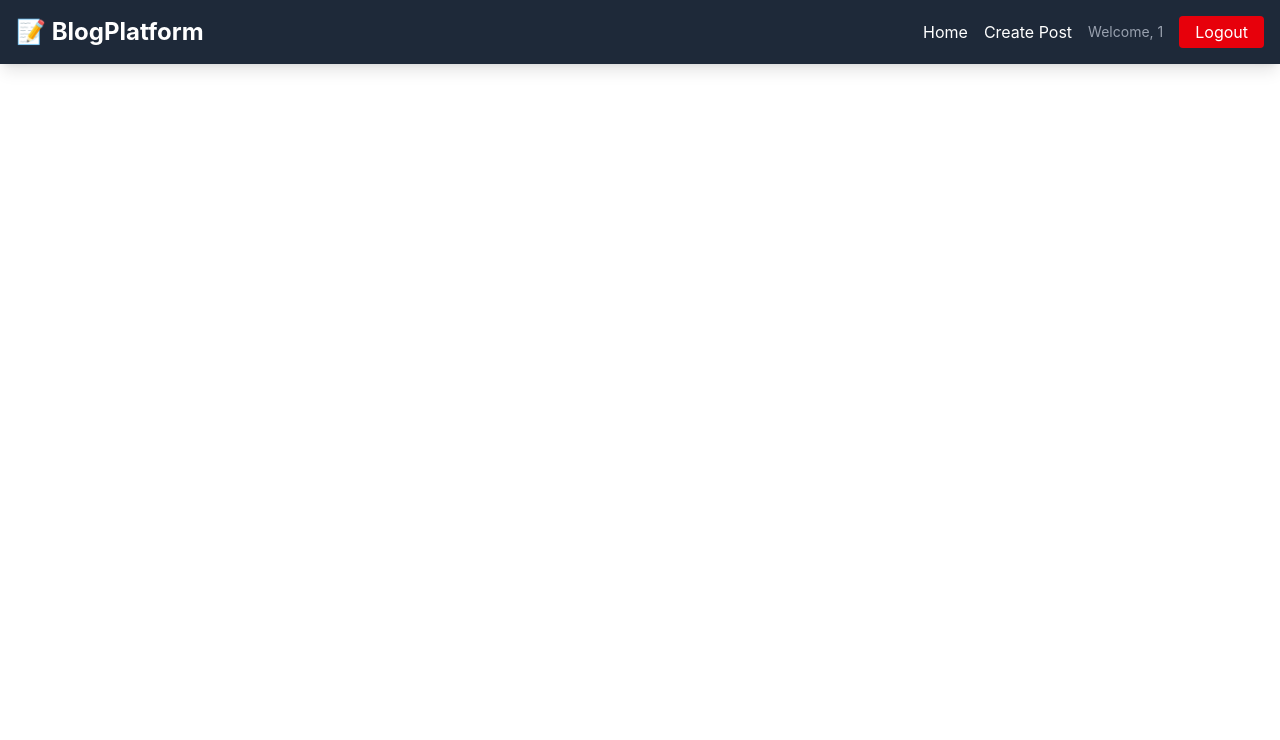
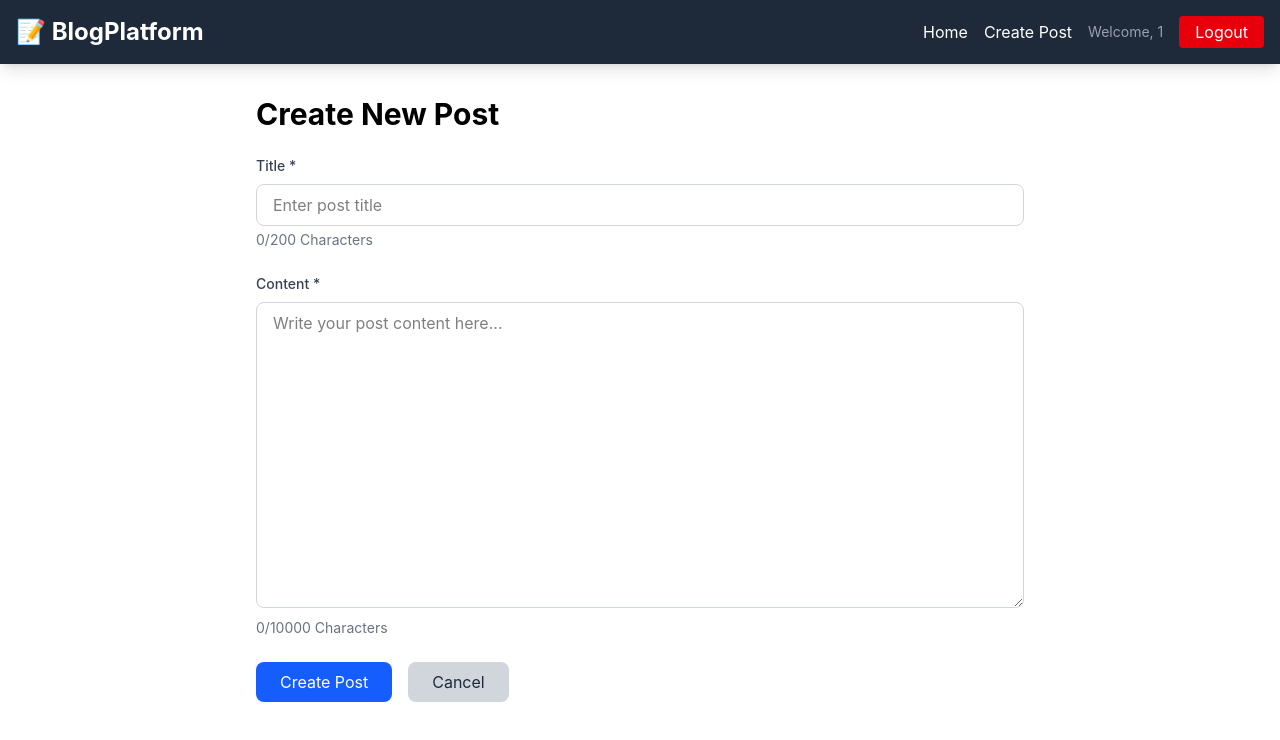
Before and after one commit to xbaelal/WriteSpace, a React (Vite) app in the folder frontend/: page /create in a window 1280 px wide. Shown: the top 740 px of the page. Built offline with nearby package versions, Linux system fonts and the light colour scheme; no server answers; sample sign-in values are in the browser's storage.

Commit message:
Complete blog platform with authentication, CRUD operations, toasts, and UX improvements

```diff
--- a/frontend/package.json
+++ b/frontend/package.json
@@ -15,6 +15,7 @@
     "axios": "^1.18.1",
     "react": "^19.2.7",
     "react-dom": "^19.2.7",
+    "react-hot-toast": "^2.6.0",
     "react-router-dom": "^7.18.1"
   },
   "devDependencies": {
--- a/frontend/src/App.tsx
+++ b/frontend/src/App.tsx
@@ -1,18 +1,20 @@
 import { BrowserRouter, Route, Routes } from "react-router-dom";
 import { AuthProvider } from "./context/AuthContext";
-// import { ProtectedRoute } from "./components/ProtectedRoute";
+import { ProtectedRoute } from "./components/ProtectedRoute";
 import { Navbar } from "./components/Navbar";
 import { Home } from "./pages/Home";
 import { Login } from "./pages/Login";
 import { Signup } from "./pages/Signup";
 import PostDetail from "./pages/PostDetail";
-// import { PostForm } from "./pages/PostForm";
+import PostForm from "./pages/PostForm";
+import ToastProvider from "./components/ToastProvider";
 
 function App() {
   return (
     <>
       <AuthProvider>
         <BrowserRouter>
+          <ToastProvider />
           <Navbar />
           <div className="container mx-auto px-8 py-8">
             <Routes>
@@ -20,22 +22,22 @@ function App() {
               <Route path="/login" element={<Login />} />
               <Route path="/signup" element={<Signup />} />
               <Route path="/posts/:id" element={<PostDetail />} />
-              {/* <Route
+              <Route
                 path="/create"
                 element={
                   <ProtectedRoute>
                     <PostForm />
                   </ProtectedRoute>
                 }
-              /> */}
-              {/* <Route
+              />
+              <Route
                 path="/edit/:id"
                 element={
                   <ProtectedRoute>
                     <PostForm />
                   </ProtectedRoute>
                 }
-              /> */}
+              />
             </Routes>
           </div>
         </BrowserRouter>
--- a/frontend/src/components/Navbar.tsx
+++ b/frontend/src/components/Navbar.tsx
@@ -9,8 +9,6 @@ export const Navbar = () => {
     logout();
     navigate("/login");
   };
-
-  console.log(user);
 
   return (
     <nav className="bg-gray-800 text-white p-4 shadow-lg">
--- /dev/null
+++ b/frontend/src/components/ToastProvider.tsx
@@ -0,0 +1,38 @@
+import { Toaster } from "react-hot-toast";
+
+const ToastProvider = () => {
+  return (
+    <Toaster
+      position="top-right"
+      reverseOrder={false}
+      gutter={8}
+      containerClassName=""
+      containerStyle={{}}
+      toastOptions={{
+        duration: 3000,
+        style: {
+          background: "#363636",
+          color: "#fff",
+          padding: "16px",
+          borderRadius: "8px",
+        },
+        success: {
+          duration: 3000,
+          iconTheme: {
+            primary: "#22c55e",
+            secondary: "#fff",
+          },
+        },
+        error: {
+          duration: 4000,
+          iconTheme: {
+            primary: "#ef4444",
+            secondary: "#fff",
+          },
+        },
+      }}
+    ></Toaster>
+  );
+};
+
+export default ToastProvider;
--- a/frontend/src/pages/Home.tsx
+++ b/frontend/src/pages/Home.tsx
@@ -7,6 +7,7 @@ export const Home = () => {
   const [posts, setPosts] = useState<Post[]>([]);
   const [loading, setLoading] = useState(true);
   const [error, setError] = useState("");
+  const [isInitialLoad, setIsInitialLoad] = useState(true);
 
   useEffect(() => {
     const fetchPosts = async () => {
@@ -21,6 +22,15 @@ export const Home = () => {
     };
     fetchPosts();
   }, []);
+
+  // Show loading only on initial load
+  if (loading && isInitialLoad) {
+    return (
+      <div className="flex justify-center items-center py-20">
+        <div className="animate-spin rounded-full h-12 w-12 border-b-2 border-blue-600"></div>
+      </div>
+    );
+  }
 
   if (error) {
     return (
--- a/frontend/src/pages/PostDetail.tsx
+++ b/frontend/src/pages/PostDetail.tsx
@@ -1,6 +1,7 @@
 import { useEffect, useState } from "react";
 import { Link, useNavigate, useParams } from "react-router-dom";
 import api from "../api";
+import toast from "react-hot-toast";
 import { useAuth } from "../context/AuthContext";
 import type { Post } from "../types/Posts";
 
@@ -19,7 +20,9 @@ const PostDetail = () => {
         const response = await api.get(`/posts/${id}`);
         setPost(response.data);
       } catch (err: any) {
-        setError(err.response?.data?.error || "Failed to load posts");
+        const errorMsg = err.response?.data?.error || "Failed to load post";
+        setError(errorMsg);
+        toast.error(`❌ ${errorMsg}`);
       } finally {
         setLoading(false);
       }
@@ -38,9 +41,12 @@ const PostDetail = () => {
 
     try {
       await api.delete(`/posts/${id}`);
+      toast.success("🗑️ Post deleted successfully!");
       navigate("/");
     } catch (err: any) {
-      setError(err.response?.data?.error || "Failed to delete post");
+      const errorMsg = err.response?.data?.error || "Failed to delete post";
+      setError(errorMsg);
+      toast.error(`❌ ${errorMsg}`);
       setDeleting(false);
     }
   };
--- a/frontend/src/pages/PostForm.tsx
+++ b/frontend/src/pages/PostForm.tsx
@@ -0,0 +1,157 @@
+import { useEffect, useState } from "react";
+import { useNavigate, useParams } from "react-router-dom";
+import api from "../api";
+import toast from "react-hot-toast";
+import { useAuth } from "../context/AuthContext";
+import type { Post } from "../types/Posts";
+
+const PostForm = () => {
+  const { id } = useParams<{ id: string }>();
+  const naviagte = useNavigate();
+  const { user } = useAuth();
+  const [title, setTitle] = useState("");
+  const [content, setContent] = useState("");
+  const [loading, setLoading] = useState(false);
+  const [fetching, setFetching] = useState(!!id);
+  const [error, setError] = useState("");
+  const isEditMode = !!id;
+
+  // if editing fetch the existing post
+  useEffect(() => {
+    if (id) {
+      const fetchPost = async () => {
+        try {
+          const response = await api.get(`/posts/${id}`);
+          const post: Post = response.data;
+
+          // check if the current user is the author of the post
+
+          if (user?.id !== post.user_id) {
+            setError("You are not authorized to edit this post");
+            toast.error("You are not authorized to edit this post");
+            setFetching(false);
+            return;
+          }
+          setTitle(post.title);
+          setContent(post.content);
+        } catch (err: any) {
+          const errorMsg = err.response?.data?.error || "Failed to load post";
+          setError(errorMsg);
+          toast.error(errorMsg);
+        } finally {
+          setFetching(false);
+        }
+      };
+      fetchPost();
+    }
+  }, [id, user]);
+
+  const handleSubmit = async (e: React.SubmitEvent) => {
+    e.preventDefault();
+    setError("");
+    setLoading(true);
+
+    try {
+      if (isEditMode) {
+        await api.put(`/posts/${id}`, { title, content });
+        toast.success("✅ Post updated successfully!");
+      } else {
+        await api.post("/posts", { title, content });
+        toast.success("🎉 Post created successfully!");
+      }
+      naviagte("/");
+    } catch (err: any) {
+      const errorMsg = err.response?.data?.error || "Failed to save post";
+      setError(errorMsg);
+      toast.error(`❌ ${errorMsg}`);
+      setLoading(false);
+    }
+  };
+
+  if (fetching) {
+    return (
+      <div className="flex justify-center items-center py-20">
+        <div className="animate-spin rounded-full h-12 w-12 border-b-2 border-blue-600"></div>
+      </div>
+    );
+  }
+
+  return (
+    <div className="max-w-3xl mx-auto">
+      <h1 className="text-3xl font-bold mb-6">
+        {isEditMode ? "Edit Post" : "Create New Post"}
+      </h1>
+
+      {error && (
+        <div className="bg-red-100 border border-red-400 text-red-700 px-4 py-3 rounded mb-4">
+          {error}
+        </div>
+      )}
+
+      <form onSubmit={handleSubmit} className="space-y-6">
+        <div>
+          <label
+            htmlFor="title"
+            className="block text-sm font-medium text-gray-700 mb-2"
+          >
+            Title *
+          </label>
+          <input
+            id="title"
+            type="text"
+            value={title}
+            onChange={(e) => setTitle(e.target.value)}
+            required
+            className="w-full px-4 py-2 border border-gray-300 rounded-lg focus:ring-2 focus:ring-blue-500 focus:border-transparent"
+            placeholder="Enter post title"
+            maxLength={200}
+          />
+          <div className="text-sm text-gray-500 mt-1">
+            {title.length}/200 Characters
+          </div>
+        </div>
+
+        <div>
+          <label
+            htmlFor="content"
+            className="block text-sm font-medium text-gray-700 mb-2"
+          >
+            Content *
+          </label>
+          <textarea
+            id="content"
+            value={content}
+            onChange={(e) => setContent(e.target.value)}
+            required
+            rows={12}
+            className="w-full px-4 py-2 border border-gray-300 rounded-lg focus:ring-2 focus:ring-blue-500 focus:border-transparent"
+            placeholder="Write your post content here..."
+            maxLength={10000}
+          />
+          <div className="text-sm text-gray-500 mt-1">
+            {content.length}/10000 Characters
+          </div>
+        </div>
+
+        <div className="flex gap-4">
+          <button
+            type="submit"
+            disabled={loading}
+            className="bg-blue-600 hover:bg-blue-700 text-white px-6 py-2 rounded-lg transition disabled:opacity-50"
+          >
+            {loading ? "Saving..." : isEditMode ? "Update Post" : "Create Post"}
+          </button>
+          <button
+            type="button"
+            onClick={() => naviagte(-1)}
+            className="bg-gray-300 hover:bg-gray-400 text-gray-800 px-6 py-2 rounded-lg transition"
+          >
+            Cancel
+          </button>
+        </div>
+      </form>
+    </div>
+  );
+};
+
+export default PostForm;
```
Also changed, not shown: 2 other files (tests, documents, lock files or other folders).
